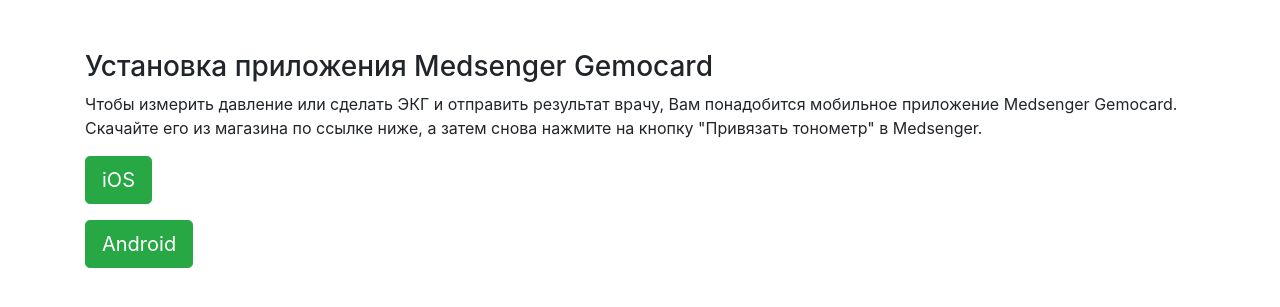
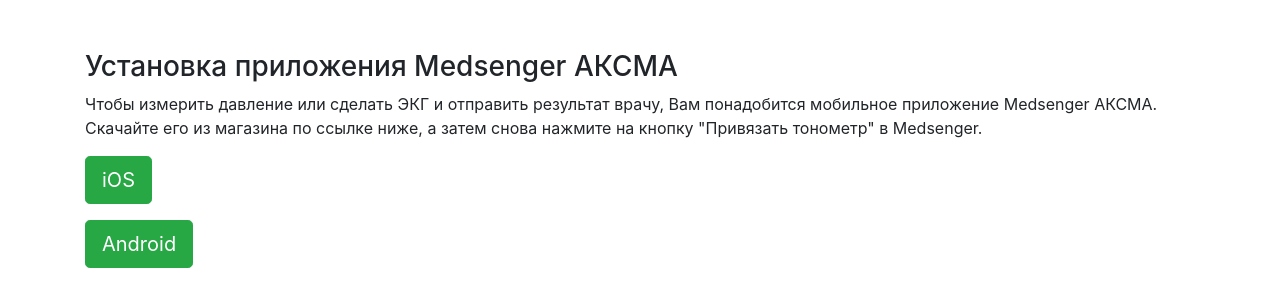
Before and after one commit to roctbb/gemocard-medsenger-bot, a Flask app: page /app in a window 1280 px wide. Shown: the top 307 px of the page. Run offline with Flask 3, Linux system fonts and the light colour scheme; parts of the project's set-up code (start-up, migrations or seed data) failed here and were passed over; some libraries are stand-ins or nearby versions.

Commit message:
rename app

```diff
--- a/templates/get_app.html
+++ b/templates/get_app.html
@@ -2,15 +2,15 @@
 <html lang="en">
 <head>
     <meta charset="UTF-8">
-    <title>Скачайте приложение ECG Mob</title>
+    <title>Скачайте приложение Medsenger АКСМА</title>
     <link rel="stylesheet" href="https://stackpath.bootstrapcdn.com/bootstrap/4.3.1/css/bootstrap.min.css"
           integrity="sha384-ggOyR0iXCbMQv3Xipma34MD+dH/1fQ784/j6cY/iJTQUOhcWr7x9JvoRxT2MZw1T" crossorigin="anonymous">
 </head>
 <body>
 <div class="container" style="margin-top: 50px;">
-    <h3>Установка приложения Medsenger Gemocard</h3>
+    <h3>Установка приложения Medsenger АКСМА</h3>
 
-    <p>Чтобы измерить давление или сделать ЭКГ и отправить результат врачу, Вам понадобится мобильное приложение Medsenger Gemocard. Скачайте его из магазина по ссылке ниже, а затем снова нажмите на кнопку "Привязать тонометр" в Medsenger.</p>
+    <p>Чтобы измерить давление или сделать ЭКГ и отправить результат врачу, Вам понадобится мобильное приложение Medsenger АКСМА. Скачайте его из магазина по ссылке ниже, а затем снова нажмите на кнопку "Привязать тонометр" в Medsenger.</p>
 
     <p><a href="https://apps.apple.com/ru/app/medsenger-gemocard/id6443817887" class="btn btn-lg btn-success">iOS</a></p>
     <p><a href="" class="btn btn-lg btn-success">Android</a></p>
```
